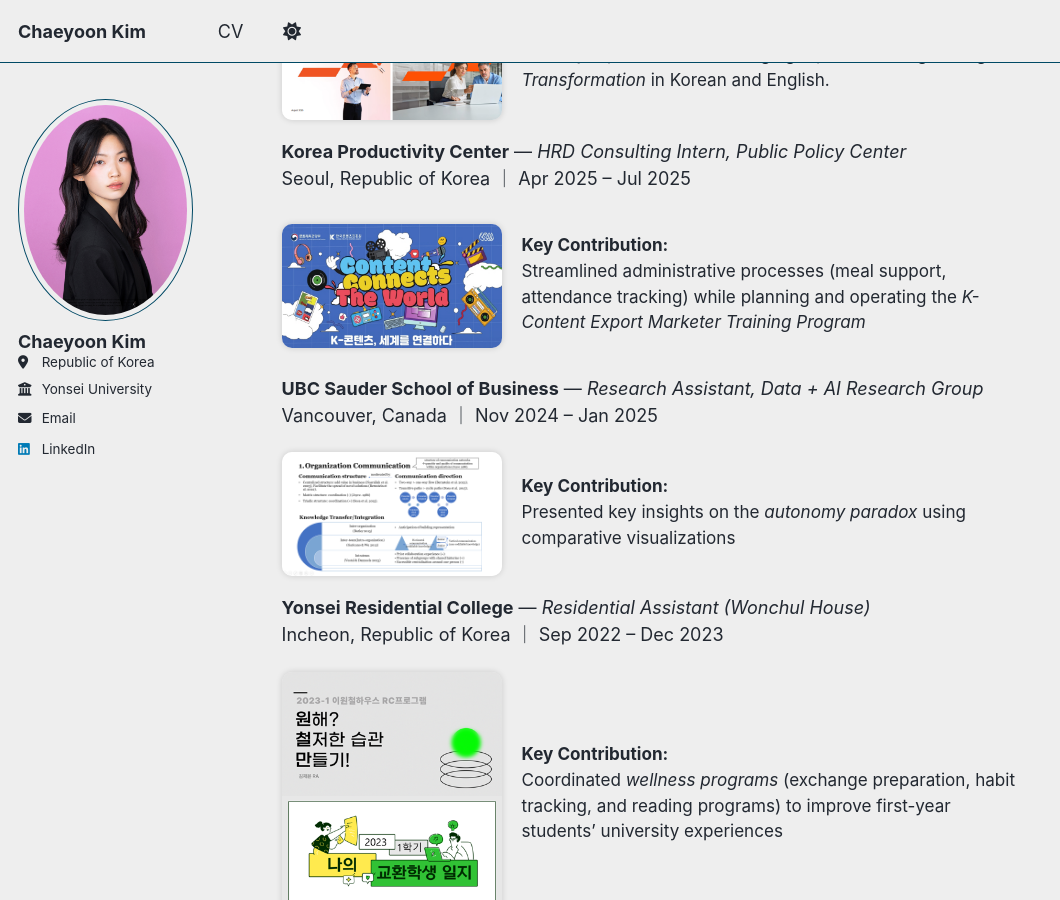
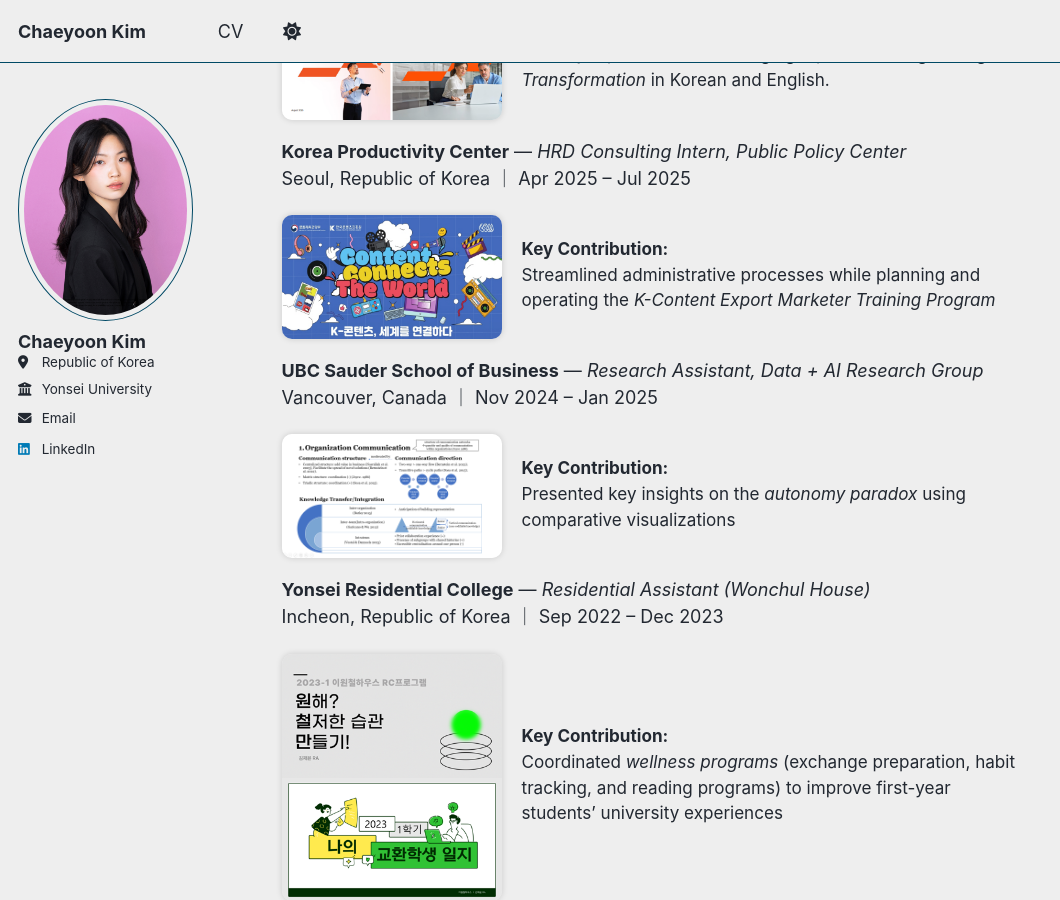
Before and after one commit to chyoon114/chyoon114.github.io, a Jekyll site: the page built from _pages/cv.md, in a window 1280 px wide and 900 px high, scrolled down 617 px. Shown: the whole window, without its empty margins (0-1060 px from the left). Built offline with Jekyll 4.4.1, drawn with Linux system fonts in a browser that asks for light colours; a script that is not in the unit is left out.

Commit message:
Update cv.md

```diff
--- a/_pages/cv.md
+++ b/_pages/cv.md
@@ -42,7 +42,7 @@
   <img src="/images/kpc_image.png" alt="kpc_image" style="width:220px; border-radius:10px; box-shadow: 0 0 6px rgba(0,0,0,0.15);">
   <div style="max-width: 500px; font-size: 0.95rem; line-height: 1.5;">
     <p><strong>Key Contribution:</strong><br>
-    Streamlined administrative processes (meal support, attendance tracking) while planning and operating the <em>K-Content Export Marketer Training Program</em>
+    Streamlined administrative processes while planning and operating the <em>K-Content Export Marketer Training Program</em>
 </p>
   </div>
 </div>
```
